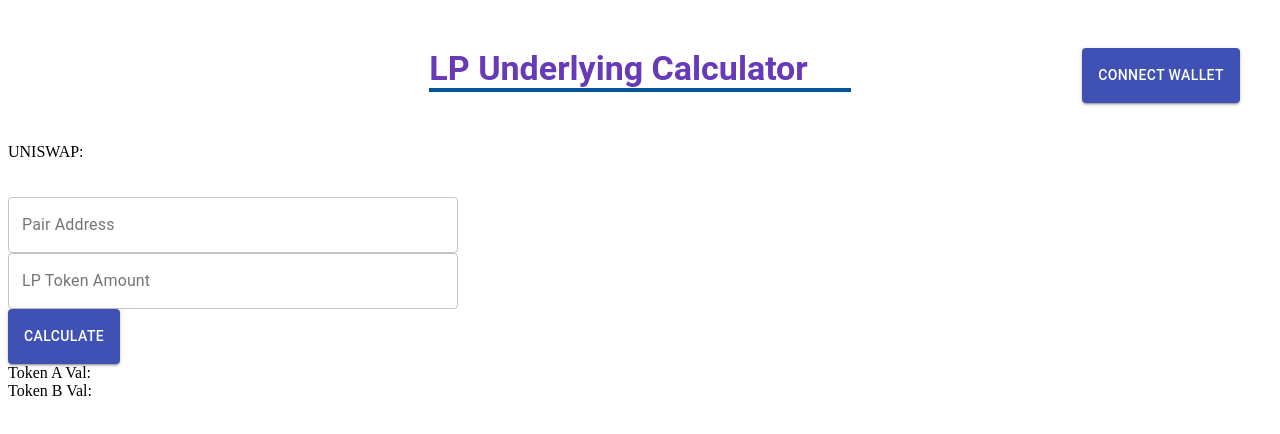
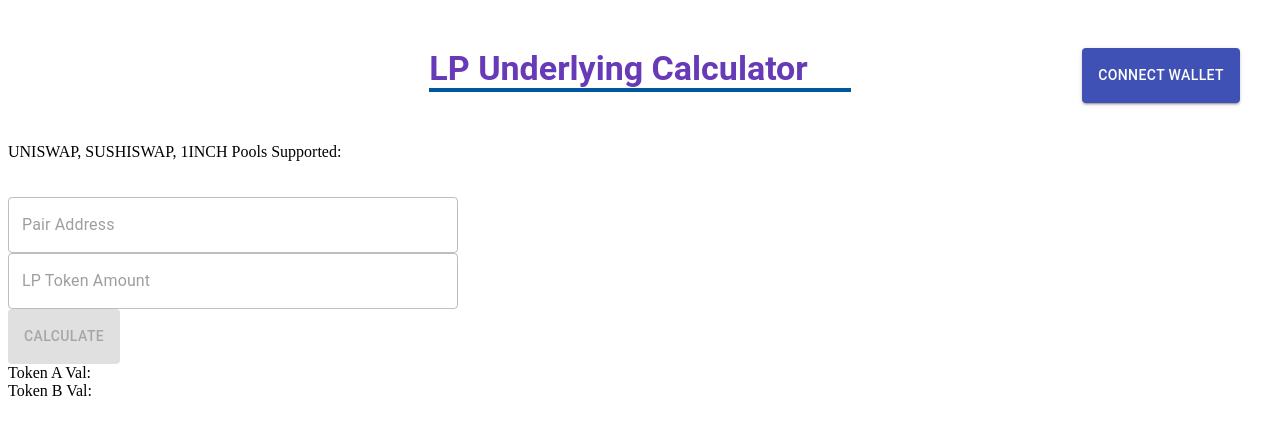
Before and after one commit to apoorvlathey/lp-underlying-calculator, a React (Create React App) app: page / in a window 1280 px wide. Shown: the top 434 px of the page. Built offline with nearby package versions, Linux system fonts and the light colour scheme; no server answers; what web3modal would draw is missing.

Commit message:
support 1inch pools

```diff
--- a/src/App.js
+++ b/src/App.js
@@ -1,4 +1,4 @@
-import { useState } from "react";
+import { useState, useEffect } from "react";
 // Material UI
 import { Grid, Box, TextField, Button } from "@material-ui/core";
 // Components
@@ -12,6 +12,7 @@ const BN = require("web3-utils").BN;
 function App() {
   const [web3, setWeb3] = useState();
   const [account, setAccount] = useState();
+  const [inputDisabled, setInputDisabled] = useState(true);
   const [pairAddress, setPairAddress] = useState("");
   const [lpAmount, setLpAmount] = useState("");
   const [token0Share, setToken0Share] = useState("");
@@ -24,38 +25,44 @@ function App() {
       const uniPair = new web3.eth.Contract(uniPairABI, pairAddress);
       const token0Address = await uniPair.methods.token0().call();
       const token1Address = await uniPair.methods.token1().call();
+      const lpTotalSupply = await uniPair.methods.totalSupply().call();
 
-      const token0Instance = new web3.eth.Contract(tokenABI, token0Address);
+      if (token0Address === "0x0000000000000000000000000000000000000000") {
+        // in case of 1inch pool having ETH as pool token
+        const reserve0 = await web3.eth.getBalance(pairAddress);
+        const userToken0Share = new BN(reserve0)
+          .mul(new BN(lpAmount).mul(new BN("10").pow(new BN("18"))))
+          .div(new BN(lpTotalSupply));
+        setToken0Share(await toDecimal(token0Address, userToken0Share, true));
+        setToken0Name("ETH");
+      } else {
+        const token0Instance = new web3.eth.Contract(tokenABI, token0Address);
+        const reserve0 = await token0Instance.methods
+          .balanceOf(pairAddress)
+          .call();
+        const userToken0Share = new BN(reserve0)
+          .mul(new BN(lpAmount).mul(new BN("10").pow(new BN("18"))))
+          .div(new BN(lpTotalSupply));
+        setToken0Share(await toDecimal(token0Instance, userToken0Share));
+        setToken0Name(await token0Instance.methods.symbol().call());
+      }
+
       const token1Instance = new web3.eth.Contract(tokenABI, token1Address);
-
-      const reserve0 = await token0Instance.methods
-        .balanceOf(pairAddress)
-        .call();
       const reserve1 = await token1Instance.methods
         .balanceOf(pairAddress)
         .call();
-
-      const lpTotalSupply = await uniPair.methods.totalSupply().call();
-
-      const userToken0Share = new BN(reserve0)
-        .mul(new BN(lpAmount).mul(new BN("10").pow(new BN("18"))))
-        .div(new BN(lpTotalSupply));
       const userToken1Share = new BN(reserve1)
         .mul(new BN(lpAmount).mul(new BN("10").pow(new BN("18"))))
         .div(new BN(lpTotalSupply));
-
-      setToken0Share(await toDecimal(token0Instance, userToken0Share));
       setToken1Share(await toDecimal(token1Instance, userToken1Share));
-
-      setToken0Name(await token0Instance.methods.symbol().call());
       setToken1Name(await token1Instance.methods.symbol().call());
     } catch (error) {
       console.log(error);
     }
   };
 
-  const toDecimal = async (tokenInstance, amount) => {
-    const decimals = await tokenInstance.methods.decimals().call();
+  const toDecimal = async (tokenInstance, amount, isETH) => {
+    var decimals = isETH ? 18 : await tokenInstance.methods.decimals().call();
     const divisor = new BN("10").pow(new BN(decimals));
     const beforeDec = new BN(amount).div(divisor).toString();
     var afterDec = new BN(amount).mod(divisor).toString();
@@ -69,6 +76,12 @@ function App() {
     // remove insignificant trailing zeros
     return ((beforeDec + "." + afterDec) * 1).toString();
   };
+
+  useEffect(() => {
+    if (web3) {
+      setInputDisabled(false);
+    }
+  }, [web3]);
 
   return (
     <Grid container direction="column">
@@ -89,7 +102,7 @@ function App() {
             style={{
               margin: "auto",
               color: "#673ab7",
-              borderBottom: "4px solid #01579b"
+              borderBottom: "4px solid #01579b",
             }}
           >
             LP Underlying Calculator
@@ -140,7 +153,7 @@ function App() {
         </Grid>
       </Grid>
       <Grid item>
-        UNISWAP:
+        UNISWAP, SUSHISWAP, 1INCH Pools Supported:
         <br />
         <br />
         <br />
@@ -154,6 +167,7 @@ function App() {
             minWidth: "450px",
           }}
           autoComplete="off"
+          disabled={inputDisabled}
           onChange={(e) => setPairAddress(e.target.value)}
         />
       </Grid>
@@ -166,6 +180,7 @@ function App() {
             minWidth: "450px",
           }}
           autoComplete="off"
+          disabled={inputDisabled}
           onChange={(e) => setLpAmount(e.target.value)}
         />
       </Grid>
@@ -177,6 +192,7 @@ function App() {
             minHeight: "55px",
             maxWidth: "200px",
           }}
+          disabled={inputDisabled}
           onClick={() => calculate()}
         >
           Calculate
```
